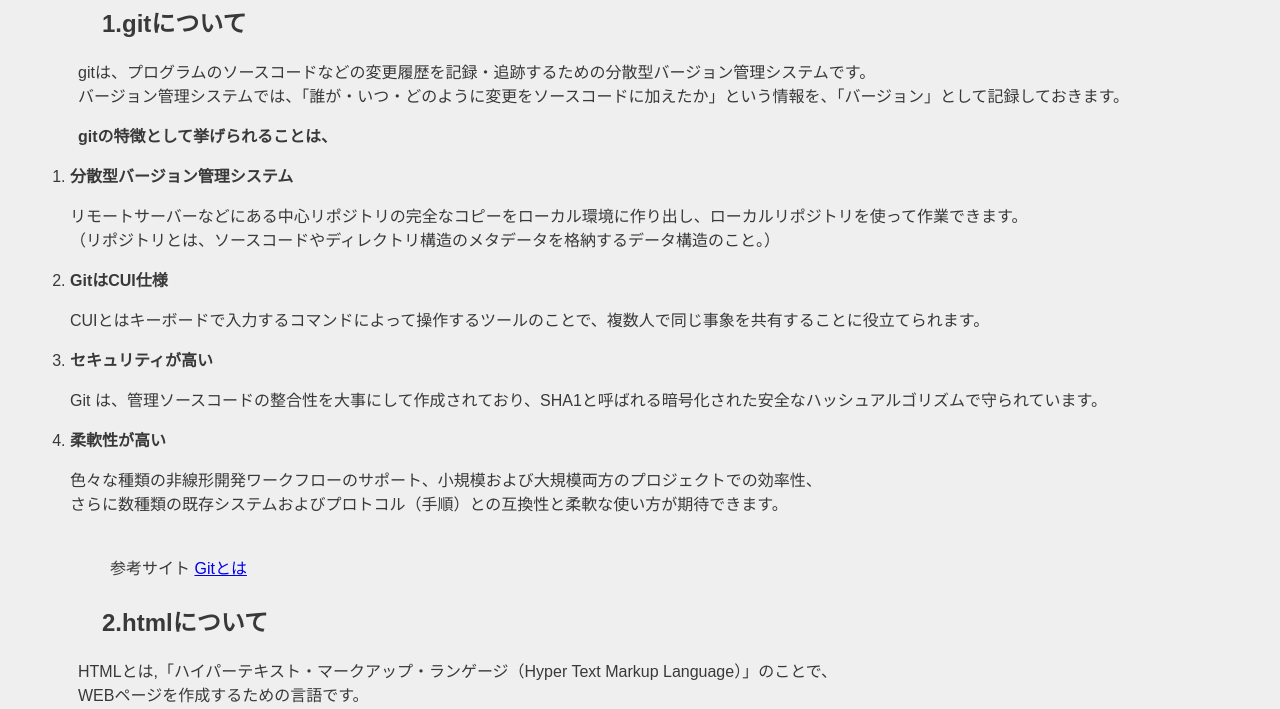
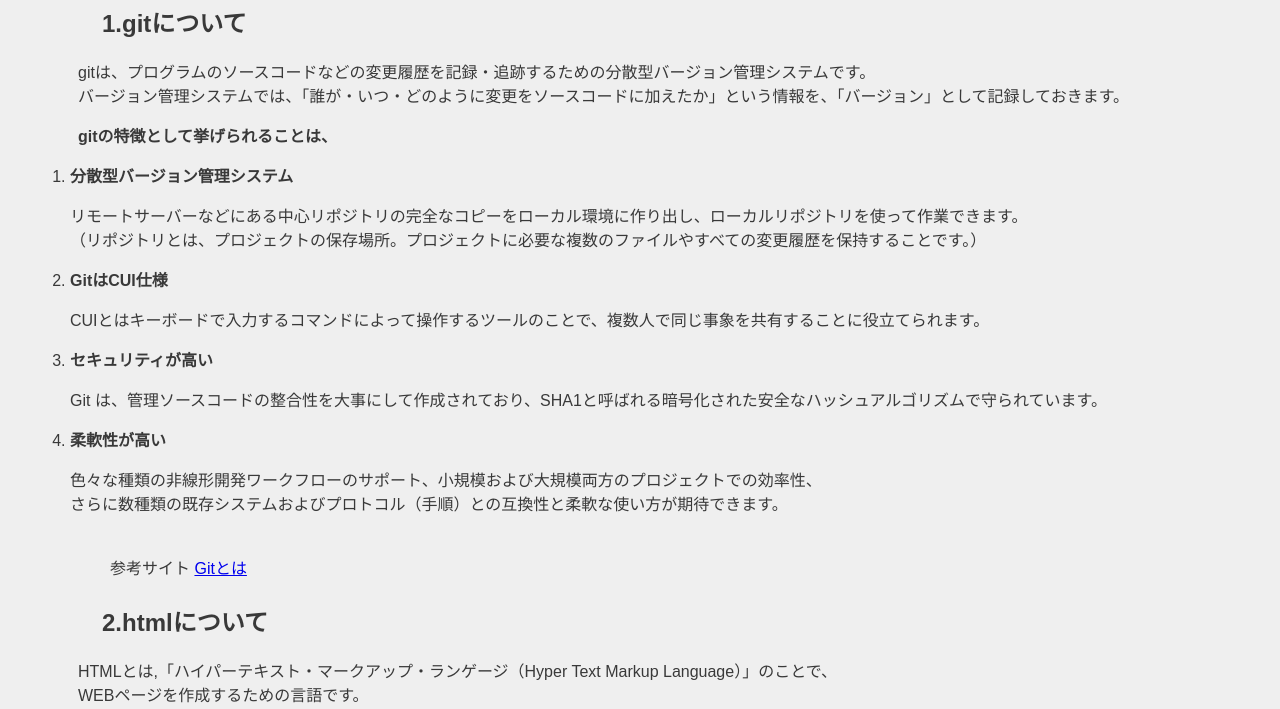
Before and after one commit to miiuna/xbp, a plain HTML site: page de12/1.html in a window 1280 px wide. Shown: the part 87-796 px from the top of the page. Drawn offline with Linux system fonts and the light colour scheme.

Commit message:
20221003

```diff
--- a/de12/1.html
+++ b/de12/1.html
@@ -20,7 +20,7 @@
         <ol>
            <p><strong> <li>分散型バージョン管理システム</li></strong></p>
         リモートサーバーなどにある中心リポジトリの完全なコピーをローカル環境に作り出し、ローカルリポジトリを使って作業できます。<br>
-        （リポジトリとは、ソースコードやディレクトリ構造のメタデータを格納するデータ構造のこと。）
+        （リポジトリとは、プロジェクトの保存場所。プロジェクトに必要な複数のファイルやすべての変更履歴を保持することです。）
             <p><strong><li>GitはCUI仕様</li></strong></p>
         CUIとはキーボードで入力するコマンドによって操作するツールのことで、複数人で同じ事象を共有することに役立てられます。
             <p><strong><li>セキュリティが高い</li></strong></p>
```
Also changed, not shown: images/0_XBlogo.png (deleted), 2 other files.
